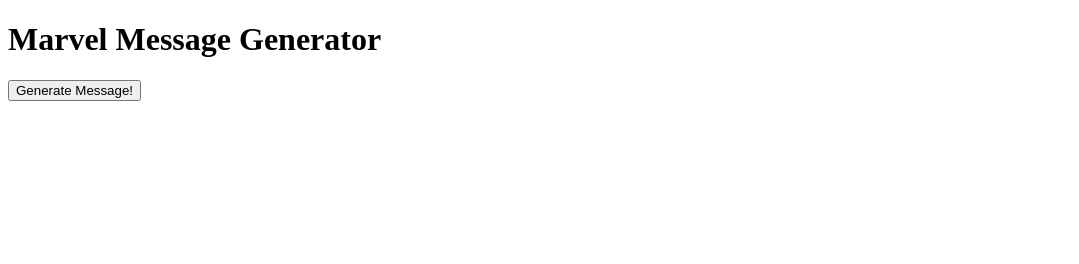
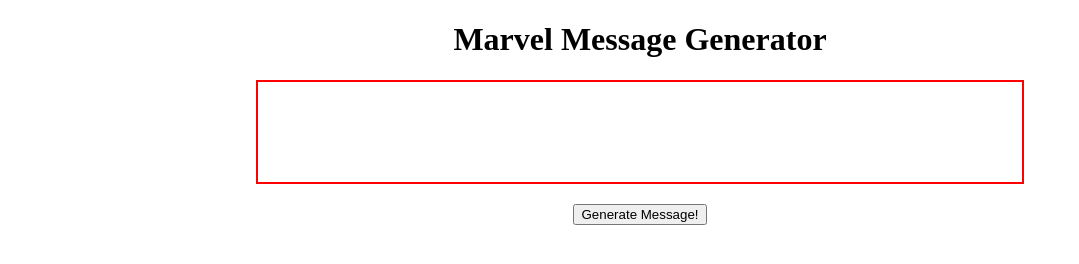
Before and after one commit to Daniel-May/Message_Generator, a plain HTML site: page index.html in a window 1280 px wide. Shown: the whole page, without its empty margins (0-1079 px from the left). Drawn offline with Linux system fonts and the light colour scheme.

Commit message:
css added to center content and apply padding

```diff
--- a/index.css
+++ b/index.css
@@ -1 +1,21 @@
 /** STYLESHEET FOR INDEX.HTML **/
+
+body {
+    margin: 0 auto;
+}
+
+#content_wrapper {
+    width: 60%;
+    margin: 0 auto;
+    text-align: center;
+}
+
+#message {
+    border: 2px solid red;
+    padding: 50px;
+
+}
+
+#generate_button {
+    margin-top: 20px;
+}
```
